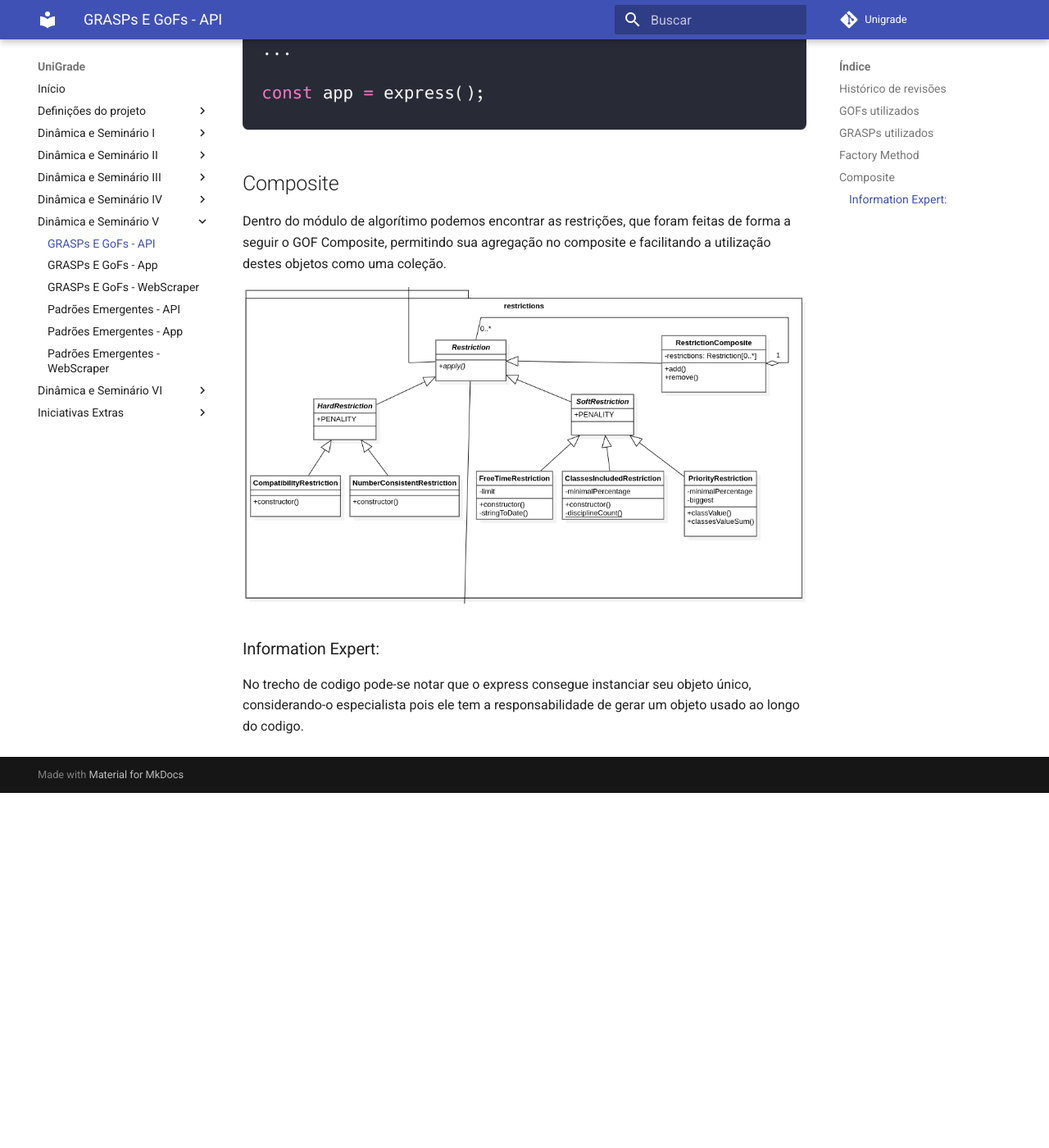
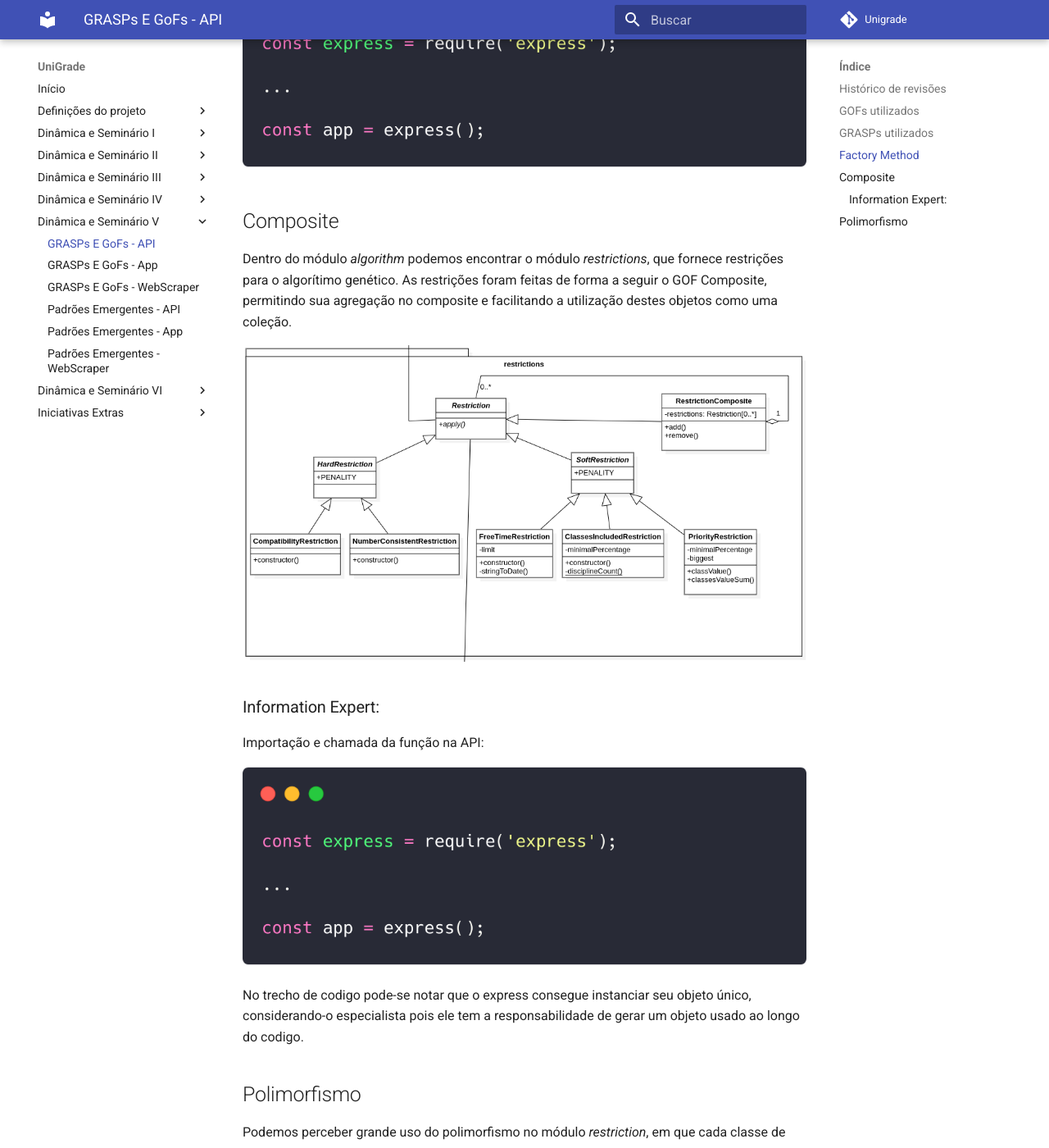
Before and after one commit to ads-unigrade-2019-1/Wiki, an MkDocs documentation site: the page built from docs/dinamica05A/api.md, in a window 1280 px wide and 1400 px high, scrolled down 1553 px. Shown: the whole window at 82% size. Built offline with MkDocs 1.6.1 and Material for MkDocs 9.7.7, drawn with Linux system fonts in a browser that asks for light colours; before the commit the page ends 2520 px from its top, so only the background shows below that; some of the changed text lies outside the part shown.

Commit message:
Added GRASP to API docs

```diff
--- a/docs/dinamica05A/api.md
+++ b/docs/dinamica05A/api.md
@@ -7,7 +7,7 @@
 | 20/05/2019 | 0.2  | Relacionando com GRASP | Ezequiel Oliveira |
 | 27/06/2019 | 0.3  | Reestruturando documento | Guilherme Guy |
 | 27/06/2019 | 0.4  | Adicionando GOF Composite | Guilherme Guy |
-
+| 27/06/2019 | 0.5  | Adicionando GRASP Polimorfismo | Guilherme Guy |
 
 ## GOFs utilizados
 [1. Factory Method](#factory-method)
@@ -15,6 +15,7 @@
 
 ## GRASPs utilizados
 [1. Information Expert ](#information-expert)
+[2. Polimorfismo](#polimorfismo)
 
 ## Factory Method
 
@@ -29,11 +30,21 @@
 [![Factory - Declaration](img/api-factory.png)](img/api-factory.png)
 
 ## Composite
-Dentro do módulo de algorítimo podemos encontrar as restrições, que foram feitas de forma a seguir o GOF Composite, permitindo sua agregação no composite e facilitando a utilização destes objetos como uma coleção.
+Dentro do módulo *algorithm* podemos encontrar o módulo *restrictions*, que fornece restrições para o algorítimo genético. As restrições foram feitas de forma a seguir o GOF Composite, permitindo sua agregação no composite e facilitando a utilização destes objetos como uma coleção.
 
 [![api-composite](img/api_composite_uml.png)](img/api_composite_uml.png)
 
 
 ### Information Expert:
 
+Importação e chamada da função na API:
+
+[![Factory - Declaration](img/api-factory.png)](img/api-factory.png)
+
 No trecho de codigo pode-se notar que o express consegue instanciar seu objeto único, considerando-o especialista pois ele tem a responsabilidade de gerar um objeto usado ao longo do codigo.
+
+## Polimorfismo
+
+Podemos perceber grande uso do polimorfismo no módulo *restriction*, em que cada classe de Restrictions tem um comportamento único, sendo todas herdeiras da classe Restriction
+
+[![api-composite](img/api_composite_uml.png)](img/api_composite_uml.png)
```
